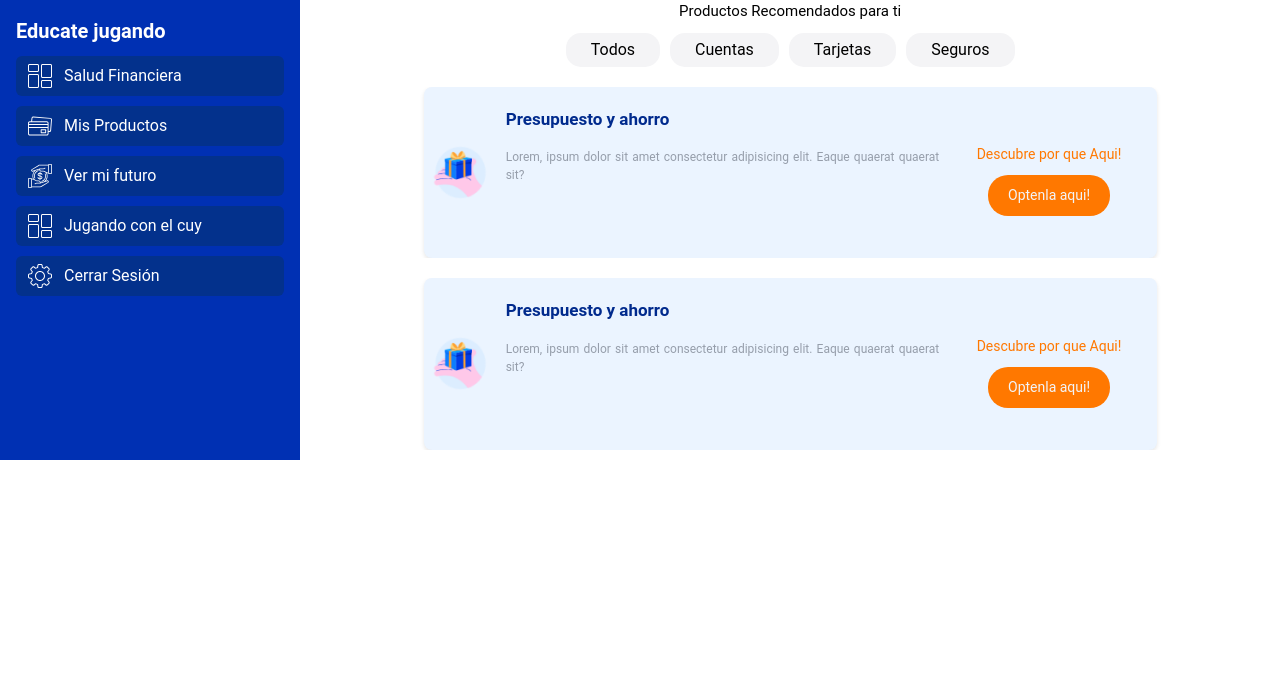
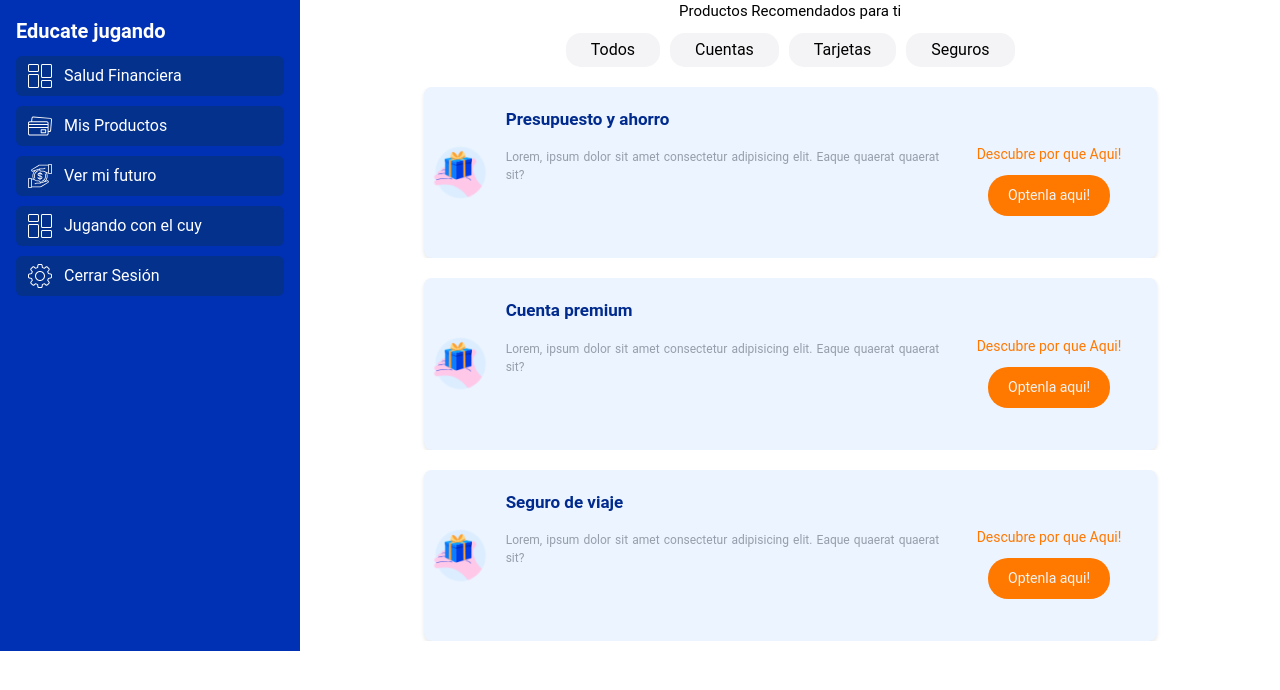
Before and after one commit to anderalarcon/wasiByte, a Next.js app: page /productos in a window 1280 px wide. Shown: the top 690 px of the page. Built offline with nearby package versions, Linux system fonts and the light colour scheme.

Commit message:
feat: add filter products

```diff
--- a/src/components/Productos/Productos.module.scss
+++ b/src/components/Productos/Productos.module.scss
@@ -39,3 +39,7 @@
     @media screen and (min-width: 992px) {}
 
 }
+.sombreado{
+    color:white !important;
+    background-color: #b1b1b1 !important;
+  }
--- a/src/components/Productos/Productos.tsx
+++ b/src/components/Productos/Productos.tsx
@@ -1,29 +1,78 @@
-import React from 'react'
+import React, { useState } from 'react'
 import 'tailwindcss/tailwind.css';
 import CardProduct from './childrens/CardProduct/CardProduct';
 import style from './Productos.module.scss';
-export interface IProduct{
+export interface IProduct {
     description: string;
-    title:string;
-    url:string;
+    title: string;
+    url: string;
+    type: string;
 }
+interface BotonesSombreadosState {
+    boton1: boolean;
+    boton2: boolean;
+    boton3: boolean;
+    boton4: boolean;
+}
+const mock: IProduct[] = [
+    {
+        title: 'Presupuesto y ahorro',
+        description: 'lorem ipsum dolor sit amet, consectetur',
+        url: 'card',
+        type: 'tarjetas',
+    },
+    {
+        title: 'Cuenta premium',
+        description: 'lorem ipsum dolor sit amet, consectetur',
+        url: 'card',
+        type: 'cuentas',
+    },
+    {
+        title: 'Seguro de viaje',
+        description: 'lorem ipsum dolor sit amet, consectetur',
+        url: 'gift',
+        type: 'seguros',
+    },
+]
 const Productos = () => {
+    const reset = {
+        boton1: false,
+        boton2: false,
+        boton3: false,
+        boton4: false,
+    };
+    const [botonesSombreados, setBotonesSombreados] = useState({
+        boton1: false,
+        boton2: false,
+        boton3: false,
+        boton4: false,
+    });
+    const toggleSombreado = (nombre: keyof BotonesSombreadosState) => {
+        let selectBoton= {} as BotonesSombreadosState;
+        setBotonesSombreados((prevState) => {
+            const data = {
+                ...reset,
+                [nombre]: prevState[nombre] ? prevState[nombre] : !prevState[nombre],
+            }
+            selectBoton = data;
+            return data;
+        });
 
-    const listProducts:IProduct[] = [
-        {
-            title:'Presupuesto y ahorro',
-            description:'lorem ipsum dolor sit amet, consectetur',
-            url:'card'
-        },
-        {
-            title:'Presupuesto y ahorro',
-            description:'lorem ipsum dolor sit amet, consectetur',
-            url:'card'
-        },
-    ]
+        setlistProducts((prevlistProduct)=>{
+            if(selectBoton.boton2) return mock.filter((product)=>product.type =='cuentas')
+            if(selectBoton.boton3) return mock.filter((product)=>product.type =='tarjetas')
+            if(selectBoton.boton4) return mock.filter((product)=>product.type =='seguros')
+            return [...mock]
+        })
+    };
+
+
+
+    const [listProducts, setlistProducts] = useState(mock);
+
     const elementos = listProducts.map((product, index) => (
         <CardProduct key={index} product={product}></CardProduct>
-      ));
+    ));
 
     return (
 
@@ -31,16 +80,28 @@ const Productos = () => {
             <div className={style.content}>
                 <p className={style.content_title}>Productos Recomendados para ti</p>
                 <article className={style.content_main}>
-                    <button>
+                    <button
+                        className={`${botonesSombreados.boton1 ? style.sombreado : ''}`}
+                        onClick={() => toggleSombreado('boton1')}
+                    >
                         Todos
                     </button>
-                    <button>
+                    <button
+                        className={`${botonesSombreados.boton2 ? style.sombreado : ''}`}
+                        onClick={() => toggleSombreado('boton2')}
+                    >
                         Cuentas
                     </button>
-                    <button>
+                    <button
+                        className={`${botonesSombreados.boton3 ? style.sombreado : ''}`}
+                        onClick={() => toggleSombreado('boton3')}
+                    >
                         Tarjetas
                     </button>
-                    <button>
+                    <button
+                        className={`${botonesSombreados.boton4 ? style.sombreado : ''}`}
+                        onClick={() => toggleSombreado('boton4')}
+                    >
                         Seguros
                     </button>
                 </article>
```
